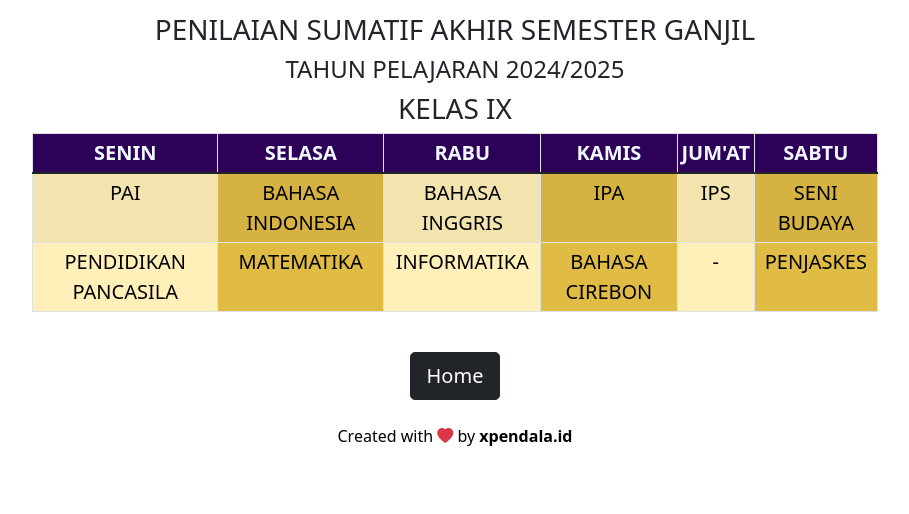
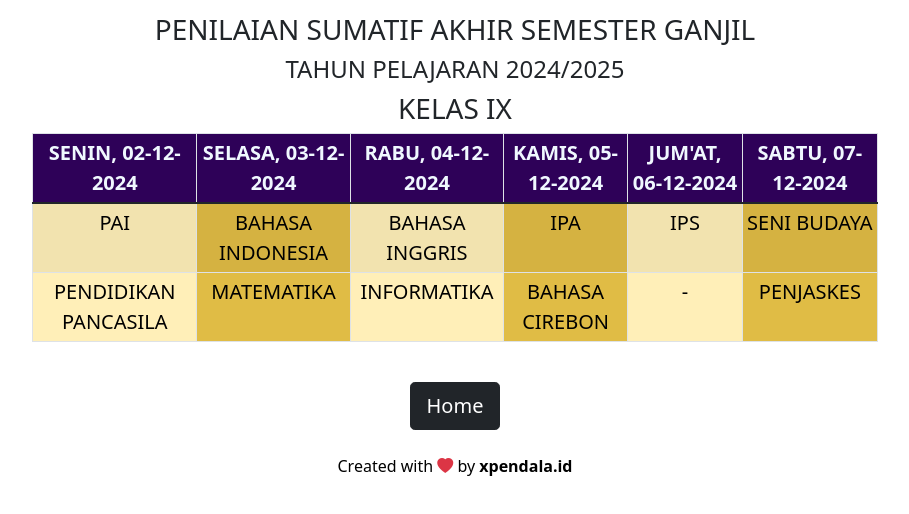
Before and after one commit to SMPN2LA/PSASG2024-2025, a plain HTML site: page index3.html in a window 1280 px wide. Shown: the part 244-758 px from the top of the page, without its empty margins (185-1094 px from the left). Drawn offline with nearby package versions, Linux system fonts and the light colour scheme.

Commit message:
update terbaru

```diff
--- a/index3.html
+++ b/index3.html
@@ -42,31 +42,31 @@
           <table class="table table-sm table-bordered table-striped table-hover">
             <thead>
               <tr style="background-color: rgb(46, 1, 88); color: aliceblue;">
-                <th scope="col">SENIN</th>
-                <th scope="col">SELASA</th>
-                <th scope="col">RABU</th>
-                <th scope="col">KAMIS</th>
-                <th scope="col">JUM'AT</th>
-                <th scope="col">SABTU</th>
+                <th scope="col">SENIN, 02-12-2024</th>
+                <th scope="col">SELASA, 03-12-2024</th>
+                <th scope="col">RABU, 04-12-2024</th>
+                <th scope="col">KAMIS, 05-12-2024</th>
+                <th scope="col">JUM'AT, 06-12-2024</th>
+                <th scope="col">SABTU, 07-12-2024</th>
               </tr>
               </tr>
             </thead>
             <tbody>
               <tr>
-              <td style="background-color:rgb(255, 239, 184);"><a target="_blank" href="https://forms.gle/Ya6GHbUDaAZqP4ea7" class="text-decoration-none text-black">PAI</a></td>
-              <td style="background-color:rgb(224, 188, 69);"><a target="_blank" href="https://forms.gle/NtctGZFFPwR3rHZV6" class="text-decoration-none text-black">BAHASA INDONESIA</a></td>
-              <td style="background-color:rgb(255, 239, 184);"><a target="_blank" href="https://forms.gle/79VhAaEximpDrmo76" class="text-decoration-none text-black">BAHASA INGGRIS</a></td>
-              <td style="background-color:rgb(224, 188, 69);"><a target="_blank" href="https://forms.gle/Sdp2PFzq55dq4tJz7" class="text-decoration-none text-black">IPA</a></td>
-              <td style="background-color:rgb(255, 239, 184);"><a target="_blank" href="https://forms.gle/Ya6GHbUDaAZqP4ea7" class="text-decoration-none text-black">IPS</a></td>
-              <td style="background-color:rgb(224, 188, 69);"><a target="_blank" href="https://forms.gle/NtctGZFFPwR3rHZV6" class="text-decoration-none text-black">SENI BUDAYA</a></td>
+              <td style="background-color:rgb(255, 239, 184);"><a target="_blank" href="https://forms.gle/WCSNBbpBLice25CB6" class="text-decoration-none text-black">PAI</a></td>
+              <td style="background-color:rgb(224, 188, 69);"><a target="_blank" href="https://forms.gle/htWzUXqHVuH5upYi8" class="text-decoration-none text-black">BAHASA INDONESIA</a></td>
+              <td style="background-color:rgb(255, 239, 184);"><a target="_blank" href="https://forms.gle/F6hNLJvZ19vAV7wa6" class="text-decoration-none text-black">BAHASA INGGRIS</a></td>
+              <td style="background-color:rgb(224, 188, 69);"><a target="_blank" href="https://forms.gle/6KgRkikwUMS2LRx97" class="text-decoration-none text-black">IPA</a></td>
+              <td style="background-color:rgb(255, 239, 184);"><a target="_blank" href="https://forms.gle/LhbMfTNH1bRDc7gp7" class="text-decoration-none text-black">IPS</a></td>
+              <td style="background-color:rgb(224, 188, 69);"><a target="_blank" href="https://forms.gle/EjYU6LVmLXGpY8pG9" class="text-decoration-none text-black">SENI BUDAYA</a></td>
             </tr>
               <tr>
-                <td style="background-color:rgb(255, 239, 184);"><a target="_blank" href="https://forms.gle/Ya6GHbUDaAZqP4ea7" class="text-decoration-none text-black">PENDIDIKAN PANCASILA</a></td>
-                <td style="background-color:rgb(224, 188, 69);"><a target="_blank" href="https://forms.gle/NtctGZFFPwR3rHZV6" class="text-decoration-none text-black">MATEMATIKA</a></td>
-                <td style="background-color:rgb(255, 239, 184);"><a target="_blank" href="https://forms.gle/SGQpNS7TSneCqXjR9" class="text-decoration-none text-black">INFORMATIKA</a></td>
-                <td style="background-color:rgb(224, 188, 69);"><a target="_blank" href="https://forms.gle/HCLeM7R9yxVkH5Aa8" class="text-decoration-none text-black">BAHASA CIREBON</a></td>
+                <td style="background-color:rgb(255, 239, 184);"><a target="_blank" href="https://forms.gle/j9GyMgzX86sWSjsR7" class="text-decoration-none text-black">PENDIDIKAN PANCASILA</a></td>
+                <td style="background-color:rgb(224, 188, 69);"><a target="_blank" href="https://forms.gle/7cyUHezCLnDc7u9C9" class="text-decoration-none text-black">MATEMATIKA</a></td>
+                <td style="background-color:rgb(255, 239, 184);"><a target="_blank" href="https://forms.gle/YuxeBJuAuaPSPbmJ6" class="text-decoration-none text-black">INFORMATIKA</a></td>
+                <td style="background-color:rgb(224, 188, 69);"><a target="_blank" href="https://forms.gle/rKJCYmeJZc2Mxc1E8" class="text-decoration-none text-black">BAHASA CIREBON</a></td>
                 <td style="background-color:rgb(255, 239, 184);"><a target="_blank" href="#" class="text-decoration-none text-black">-</a></td>
-                <td style="background-color:rgb(224, 188, 69);"><a target="_blank" href="https://forms.gle/TmpxHj12aMC9j6qV7" class="text-decoration-none text-black">PENJASKES</a></td>
+                <td style="background-color:rgb(224, 188, 69);"><a target="_blank" href="https://forms.gle/pHVj2HSJXv5VNs8C7" class="text-decoration-none text-black">PENJASKES</a></td>
               </tr>
 
             </tbody>
```
Also changed, not shown: index1.html (+17 -17 lines), index2.html (+17 -17 lines).
